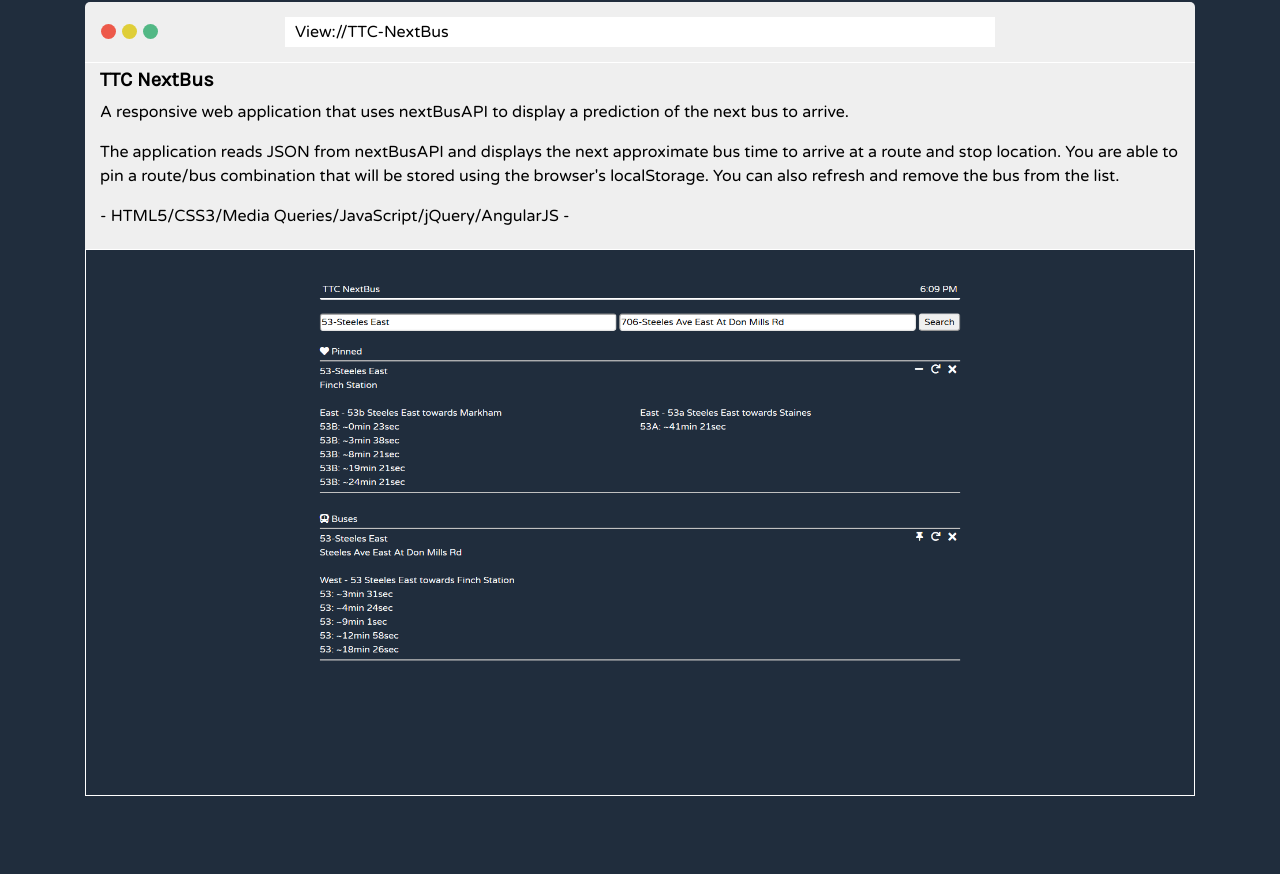
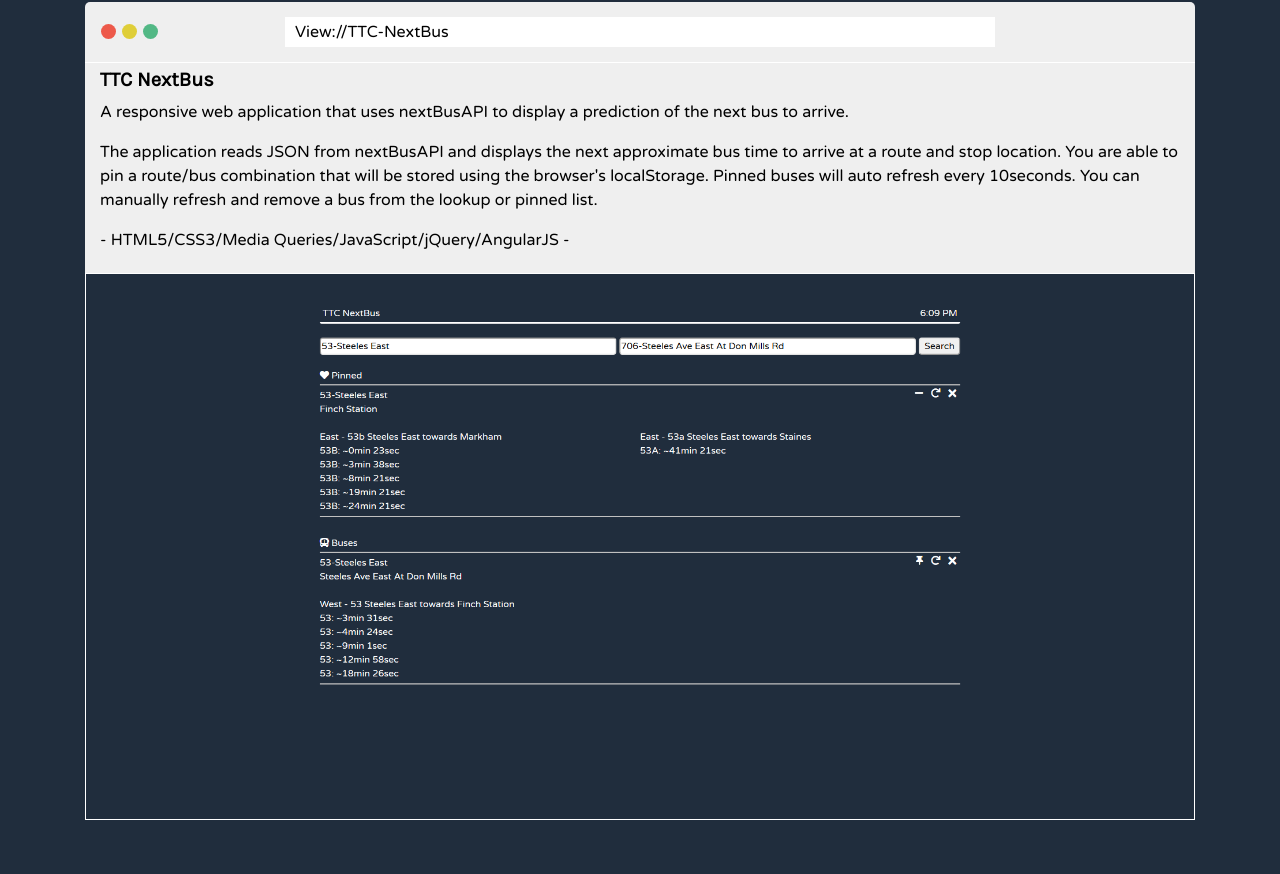
Before and after one commit to jchik/jchik, a plain HTML site: page index.html in a window 1280 px wide. Shown: the part 1567-2441 px from the top of the page. Drawn offline with nearby package versions, Linux system fonts and the light colour scheme.

Commit message:
jchik 1.24
- Updated text for NextBus project

```diff
--- a/index.html
+++ b/index.html
@@ -102,7 +102,8 @@
 						<p>
 							The application reads JSON from nextBusAPI and displays the next approximate bus time to arrive at a route and stop location.
 							You are able to pin a route/bus combination that will be stored using the browser's localStorage.
-							You can also refresh and remove the bus from the list.
+							Pinned buses will auto refresh every 10seconds.
+							You can manually refresh and remove a bus from the lookup or pinned list.
 						</p>
 						<p>
 							- HTML5/CSS3/Media Queries/JavaScript/jQuery/AngularJS -
```
